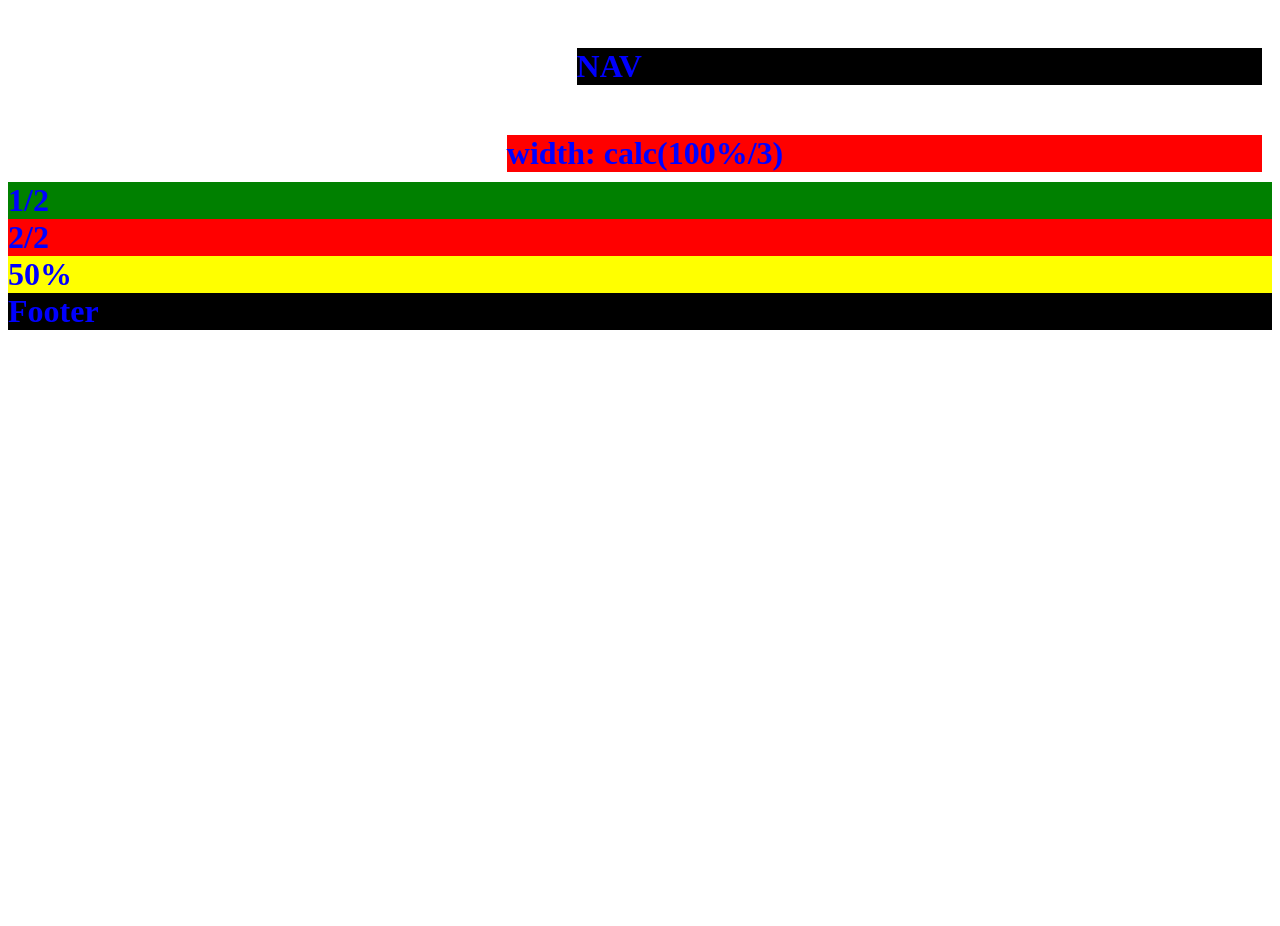
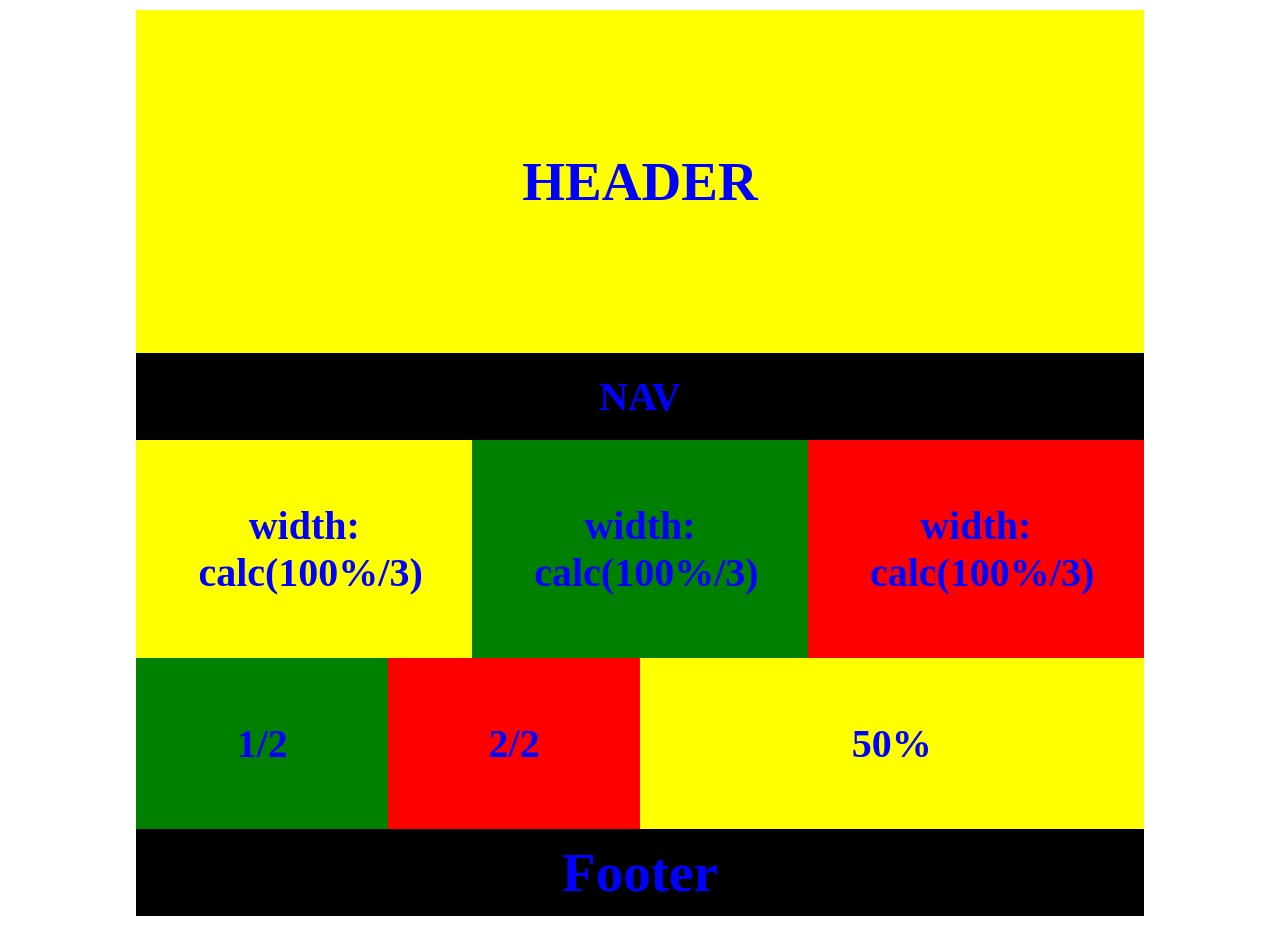
Before and after one commit to alwituke/231023WEB160VAK_Alvita, a plain HTML site: page Užduotys/6 paskaita/3.7_Alvita_CSS/index3.7.html in a window 1280 px wide. Before the commit the page ends 800 px from the top, so only its background shows below. Drawn offline with Linux system fonts and the light colour scheme.

Commit message:
3.7 užduotis

```diff
--- a/Užduotys/6 paskaita/3.7_Alvita_CSS/index3.7.html
+++ b/Užduotys/6 paskaita/3.7_Alvita_CSS/index3.7.html
@@ -1,8 +1,8 @@
 <!DOCTYPE html>
 <html lang="en">
   <head>
-    <meta charset="UTF-8">
-    <meta name="viewport" content="width=device-width, initial-scale=1.0">
+    <meta charset="UTF-8" />
+    <meta name="viewport" content="width=device-width, initial-scale=1.0" />
     <link rel="stylesheet" href="styles_3.7/styles_3.7.css" />
     <title>3.7 Užduotis</title>
   </head>
@@ -13,41 +13,36 @@
       </div>
 
       <div class="nav">
-            <h1>NAV</h1>
-        </div>
+        <h2>NAV</h2>
       </div>
 
-    <div class="container2">
       <div class="width1">
-            <h1>width: calc(100%/3)</h1>
+        <h2>width: calc(100%/3)</h2>
       </div>
 
       <div class="width2">
-            <h1>width: calc(100%/3)</h1>
+        <h2>width: calc(100%/3)</h2>
       </div>
 
       <div class="width3">
-            <h1>width: calc(100%/3)</h1>
+        <h2>width: calc(100%/3)</h2>
       </div>
 
-    </div>
-
-    <div class="container3">
       <div class="truk1">
-            <h1>1/2</h1>
+        <h2>1/2</h2>
       </div>
 
       <div class="truk2">
-            <h1>2/2</h1>
+        <h2>2/2</h2>
       </div>
 
       <div class="truk3">
-            <h1>50%</h1>
-        </div>
+        <h2>50%</h2>
       </div>
 
       <div class="footer">
         <h1>Footer</h1>
       </div>
+    </div>
   </body>
 </html>
--- a/Užduotys/6 paskaita/3.7_Alvita_CSS/styles_3.7/styles_3.7.css
+++ b/Užduotys/6 paskaita/3.7_Alvita_CSS/styles_3.7/styles_3.7.css
@@ -1,91 +1,110 @@
-body{
-color: blue;
+* {
+    box-sizing: border-box;
 }
 
+body{
+    color: blue;
+    display: block;
+    }
+
 .container{
+    width: 80%;
     display: grid;
-    grid-template-columns: 1ft;
-    grid-template-rows: auto auto;
+    grid-template-columns: 25% 8.34% 16.66% 16.67% 33.33%;
+    grid-template-rows: auto;
     grid-template-areas:
-    "header"
-    "nav"
+    "header header header header header"
+    "nav nav nav nav nav"
+    "width1 width1 width2 width2 width3"
+    "truk1 truk2 truk2 truk3 truk3"
+    "footer footer footer footer footer";
     /* išcentruoja elementus */
     margin: 0 auto;
-    /* tarpai tarp div elementų */
-    grid-gap: 10px;
     /* kai norim kad visas konteineris turėtų kraštelį */
-    padding: 10px;
+    padding: 2px;
 }
 
-.container2 {
-    display: grid;
-    /* sukuriami du stulpeliai */
-    grid-template-columns: 1ft 1ft 1ft;
-    /* grid-template-columns: calc(1/4) calc(1/3-1/4) calc(1/4-(1/3-1/4)) calc(1/2-1/3) 1/3; */
-    /* sukuriamos dvi eilutės, vėliau atsiranda trečia eilutė */
-    grid-template-rows: auto auto;
-    /* kai norim keisti elementų turinio išdėstymo tvarką */
-    grid-template-areas:
-    "width1 width2 width3"
-    margin: 0 auto;
-    /* tarpai tarp div elementų */
-    grid-gap: 10px;
-    /* kai norim kad visas konteineris turėtų kraštelį */
-    padding: 10px;
-}
+    h1 {
+        text-align: center;
+        font-size: 55px;
+        margin: 10px;
+        padding: 5px;
+    }
 
-h1 {
-    margin: 0;
-}
+    h2 {
+        text-align: center;
+        font-size: 40px;
+        margin: 20px;
+    }
+
+    .footer h1 {
+        padding: 2px;
+    }
+
 
 .header {
-    background-color:yellow;
     /* priskyrimas: grid-template-areas:
     'header header'
     'side content'
     'footer footer'; */
     grid-area: header;
-    /* apjungti du elementus - kad HEADER eitų per du stulpelius */
-    /* grid-column: span 2; */
-
+    /* apjungti elementus - kad HEADER eitų per 5 stulpelius */
+    grid-column: span 5;
+    background-color: yellow;
+    padding: 125px;
 }
 
 .nav{
+    grid-area: nav;
+    grid-column: span 5;
     background-color: black;
-    grid-area: header;
+    padding: 0px;
 }
 
 .width1 {
+    grid-area: width1;
+    grid-column: span 2;
     background-color: yellow;
-    grid-area: width1;
+    padding: 42px;
 }
 
 .width2 {
+    grid-area: width2;
+    grid-column: span 2;
     background-color: green;
-    grid-area: width2;
+    padding: 42px;
 }
 
 .width3 {
+    grid-area: width3;
+    grid-column: span 1;
     background-color: red;
-    grid-area: width3;
+    padding: 42px;
 }
 
 .truk1 {
+    grid-area: truk1;
+    grid-column: span 1;
     background-color: green;
-    grid-area: truk1;
+    padding: 42px;
 }
 
 .truk2 {
+    grid-area: truk2;
+    grid-column: span 2;
     background-color: red;
-    grid-area: truk2;
+    padding: 42px;
 }
 
 .truk3 {
+    grid-area: truk3;
+    grid-column: span 2;
     background-color: yellow;
-    grid-area: truk3;
+    padding: 42px;
 }
 
 .footer {
+    grid-area: footer;
+    grid-column: span 5;
     background-color: black;
-    grid-area: truk3;
 }
```
Lines whose indentation alone changed are shown as unchanged.
